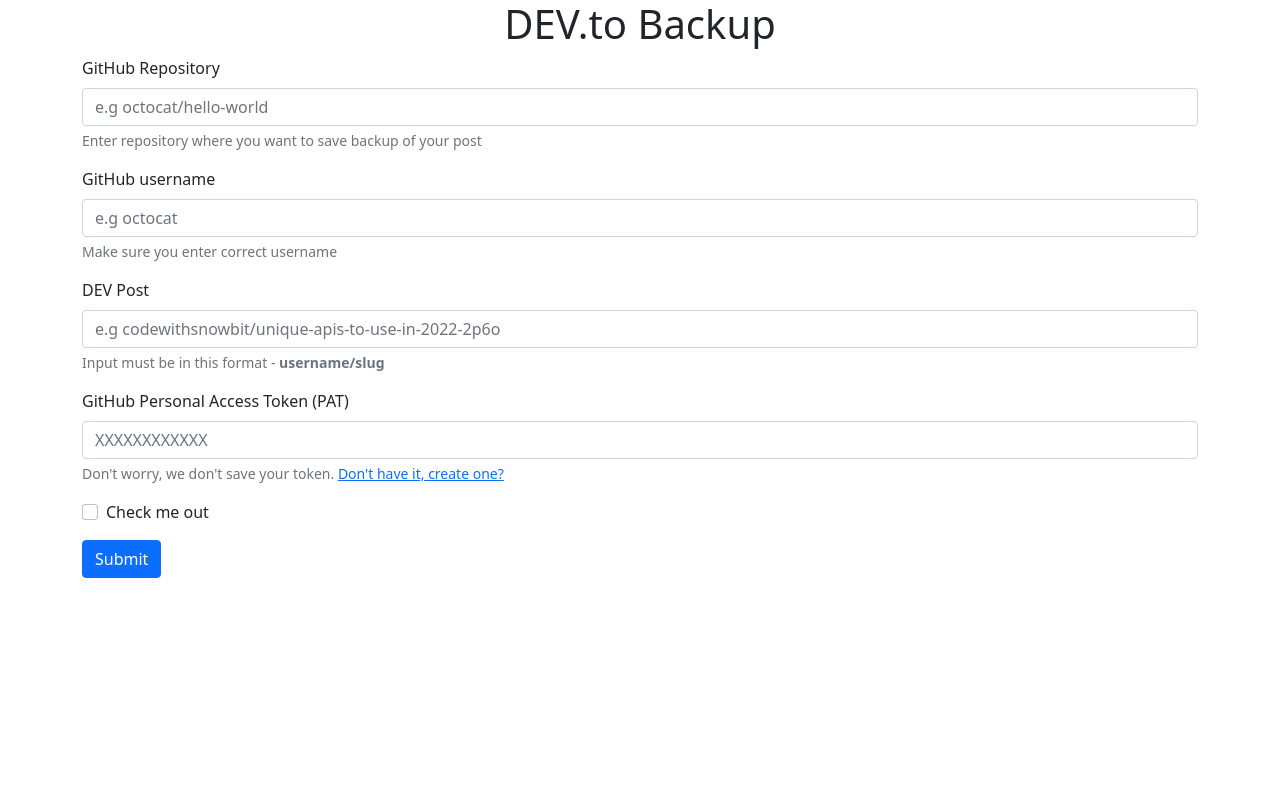
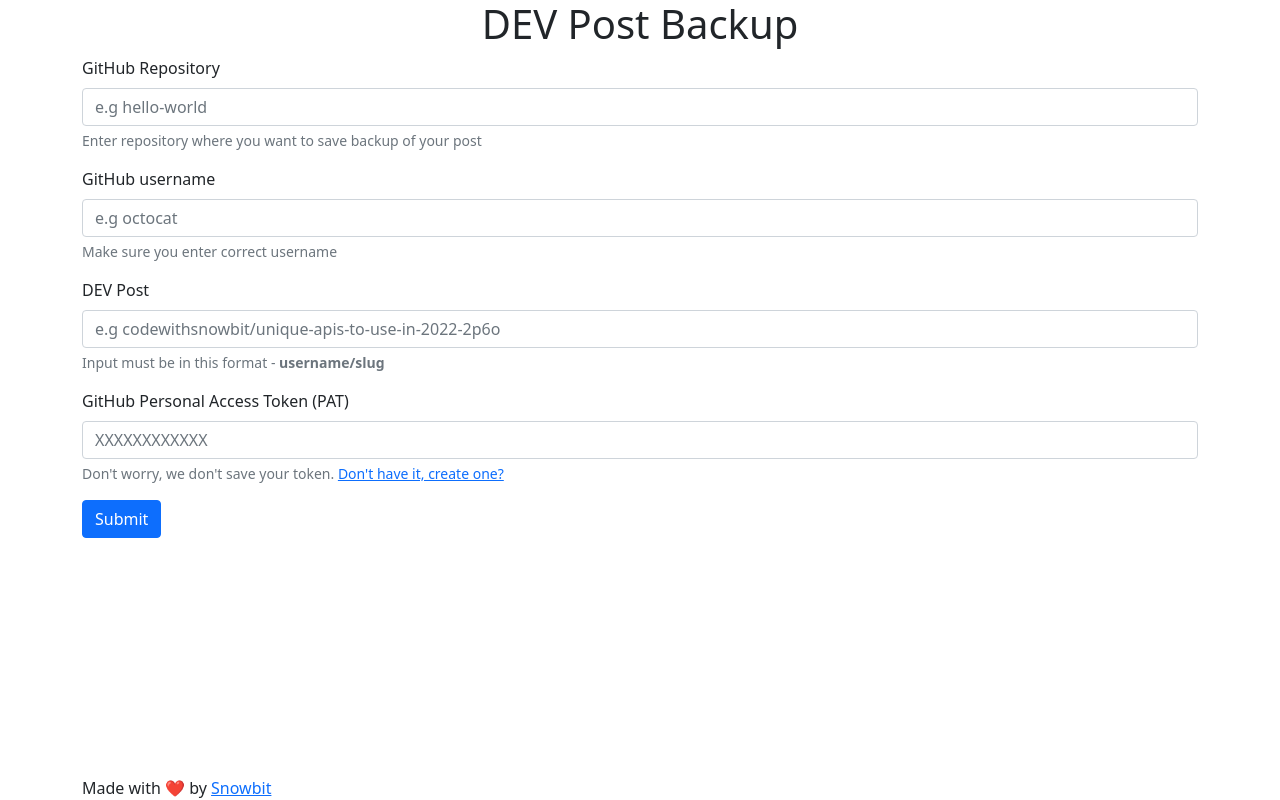
Before and after one commit to dhairyathedev/dev-backup, a Next.js app: page / in a window 1280 px wide. Built offline with nearby package versions, Linux system fonts and the light colour scheme.

Commit message:
Almost completed

```diff
--- a/package.json
+++ b/package.json
@@ -14,7 +14,8 @@
     "next": "12.0.8",
     "react": "17.0.2",
     "react-bootstrap": "^2.1.1",
-    "react-dom": "17.0.2"
+    "react-dom": "17.0.2",
+    "sweetalert": "^2.1.2"
   },
   "devDependencies": {
     "eslint": "8.7.0",
--- a/pages/index.js
+++ b/pages/index.js
@@ -1,9 +1,11 @@
 import { useState } from "react"
 import { Octokit } from "@octokit/core"
 import { nanoid } from "nanoid"
+import swal from 'sweetalert';
+import Head from "next/head";
+
 export default function Home() {
   // https://github.com/settings/tokens/new?scopes=repo
-  // 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
   const [token, setToken] = useState("")
   const [repo, setRepo] = useState("")
   const [username, setUsername] = useState("")
@@ -13,9 +15,9 @@
     const octokit = new Octokit({ auth: token })
     // console.log('"' + data + '" converted to Base64 is "' + btoa(unescape(encodeURIComponent(data)) + '"'));
     const bs64 = btoa(unescape(encodeURIComponent(data)))
-    await octokit.request(`PUT /repos/${repo}/contents/${path}.md`, {
+    await octokit.request(`PUT /repos/${username}/${repo}/contents/${path}.md`, {
       owner: username,
-      repo: 'hello-world',
+      repo: repo,
       path: 'path',
       message: `backup: ${msg}`,
       content: bs64,
@@ -23,27 +25,38 @@
   }
   const getData = async (e) => {
     e.preventDefault()
+    const form = document.getElementById("form")
     await fetch(`https://dev.to/api/articles/${post}`)
     .then(res => res.json())
     .then(data => {
       console.log(data)
       pushCode(data.body_html, data.title)
+      swal("Success", `Your post has been backed up. If you can't find the backup check your details and PAT`, "success")
+      document.querySelector("form").reset();
+    }).then((value) => {
+      if(value){
+        form.reset();
+      }else{
+        console.log(value)
+      }
     })
   }
   return(
     <div className="container">
-      <h1 className="text-center">DEV.to Backup</h1>
-      {/* <form onSubmit={getData}>
-      <input type="text" placeholder="e.g octocat/hello-world" onChange={e=>setRepo(e.target.value)} value={repo} required/>
-      <input type="text" placeholder="e.g octocat" onChange={e=>setUsername(e.target.value)} value={username} required/>
-      <input type="text" placeholder="e.g post from dev to" onChange={e=>setPost(e.target.value)} value={post} required/>
-      <input type="text" placeholder="e.g xxxxxxxx" onChange={e=>setToken(e.target.value)} value={token} required/>
-      <button type="submit">Backup</button>
-      </form> */}
-      <form onSubmit={getData}>
+      <Head>
+        <title>DEV Post Backup</title>
+        <meta name="description" content="Backup your DEV.to posts directly to your GitHub repository" />
+        <meta name="keywords" content="DEV, DEV.to, DEV.to backup, DEV.to backup to GitHub, DEV.to backup to GitHub repository, DEV.to backup to GitHub repository" />
+        <meta name="author" content="@codewithsnowbit" />
+        <meta name="viewport" content="width=device-width, initial-scale=1.0" />
+        <meta name="robots" content="index, follow" />
+        <meta name="googlebot" content="index, follow" />
+      </Head>
+      <h1 className="text-center">DEV Post Backup</h1>
+      <form onSubmit={getData} id="form">
         <div className="mb-3">
           <label  className="form-label">GitHub Repository</label>
-          <input type="text" className="form-control" placeholder="e.g octocat/hello-world" onChange={e=>setRepo(e.target.value)} value={repo} required/>
+          <input type="text" className="form-control" placeholder="e.g hello-world" onChange={e=>setRepo(e.target.value)} value={repo} required/>
           <div className="form-text">Enter repository where you want to save backup of your post</div>
         </div>
         <div className="mb-3">
@@ -61,12 +74,11 @@
           <input type="text" className="form-control" placeholder="XXXXXXXXXXXX" onChange={e=>setToken(e.target.value)} value={token} required/>
           <div className="form-text">Don&apos;t worry, we don&apos;t save your token. <a href="https://github.com/settings/tokens/new?scopes=repo" target="_blank" rel="noopener noreferrer">Don&apos;t have it, create one?</a></div>
         </div>
-        <div className="mb-3 form-check">
-          <input type="checkbox" className="form-check-input" id="exampleCheck1" />
-          <label className="form-check-label" >Check me out</label>
-        </div>
         <button type="submit" className="btn btn-primary">Submit</button>
       </form>
+      <div className="footer">
+        Made with <span role="img" aria-label="heart">❤️</span> by <a href="https://snowbit.vercel.app" target="_blank" rel="noopener noreferrer">Snowbit</a>
+      </div>
     </div>
   )
 }
--- a/styles/globals.css
+++ b/styles/globals.css
@@ -7,3 +7,7 @@
 * {
   box-sizing: border-box;
 }
+.footer{
+  position: absolute;
+  bottom: 0;
+}
```
Also changed, not shown: 1 other file (tests, documents, lock files or other folders).
